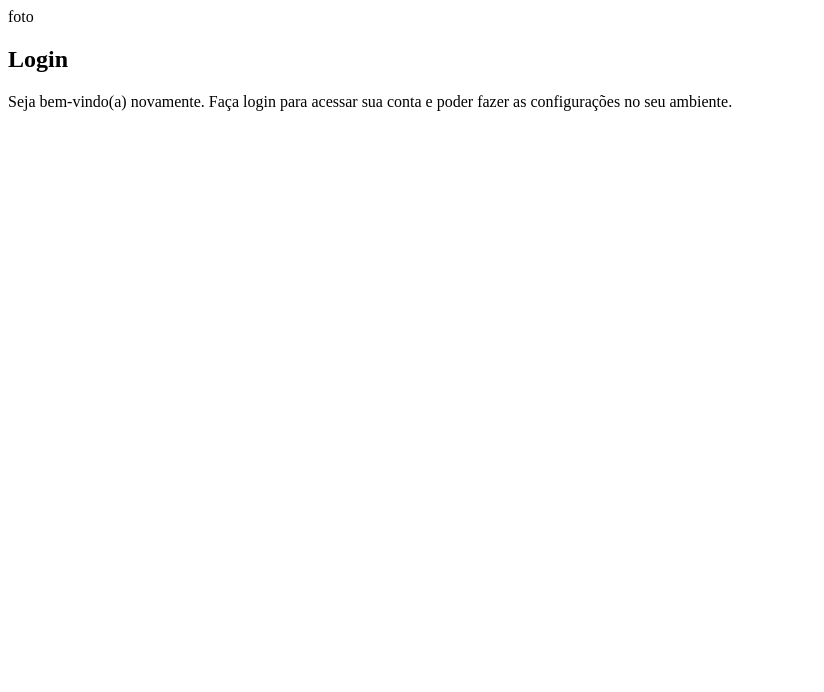
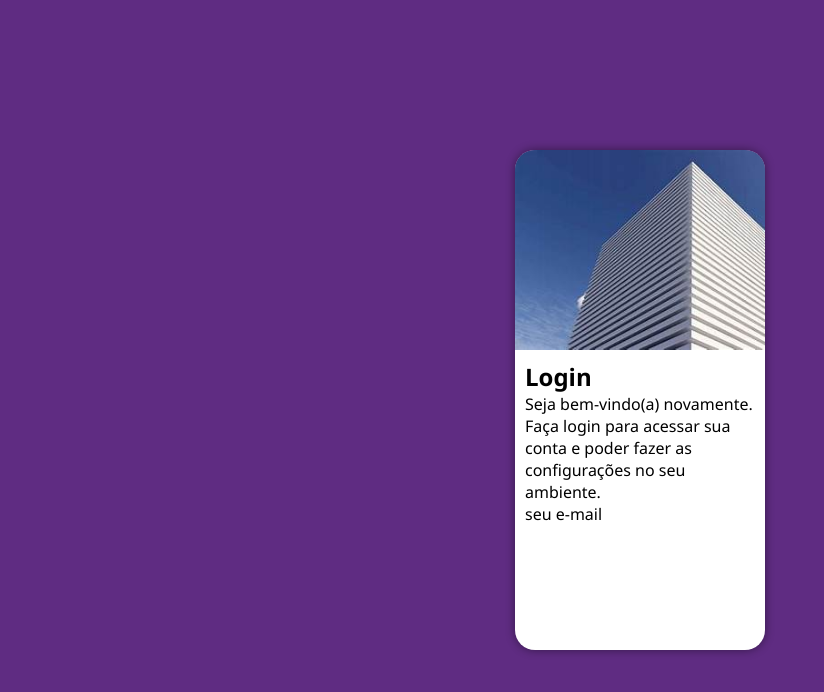
Before and after one commit to anailsondev/projeto-login, a plain HTML site: page index.html in a window 1280 px wide. Shown: the whole page, without its empty margins (0-824 px from the left). Drawn offline with Linux system fonts and the light colour scheme.

Commit message:
criei a estrutura do css

```diff
--- a/estilos/style.css
+++ b/estilos/style.css
@@ -5,3 +5,50 @@
 Verde: #49a09d
 Lilás: #5f2c82
 */
+
+* {
+    font-family: 'Segoe UI', Tahoma, Geneva, Verdana, sans-serif;
+    margin: 0px;
+    padding: 0px;
+    box-sizing: border-box;
+}
+
+body, html {
+    background-color: #5f2c82;
+    height: 100vh;
+    width: 100vw;
+}
+
+main {
+    height: 100vh;
+    width: 100vw;
+}
+
+section#login {
+    position: relative;
+    top: 50%;
+    left: 50%;
+    transform: translate(-50%, -50%);
+    overflow: hidden;
+
+
+
+    background-color: white;
+    width: 250px;
+    height: 500px;
+    border-radius: 20px;
+    box-shadow: 0px 0px 10px rgba(0, 0, 0, 0.445);
+}
+
+section#login > div#imagem {
+    display: block;
+    background: #5f2c82 url(../imagens/imagem-login.jpg) no-repeat;
+    background-size: cover;
+    background-position: left bottom;
+    height: 200px;
+}
+
+section#login > div#formulario {
+    display: block;
+    padding: 10px;
+}
--- a/index.html
+++ b/index.html
@@ -10,14 +10,14 @@
     <main>
         <section id="login">
             <div id="imagem">
-                foto
+                <!--Aqui vai a Imagem nas CSS-->
 
             </div>
             <div id="formulario">
                 <h1>Login</h1>
                 <p>Seja bem-vindo(a) novamente. Faça login para acessar sua conta e poder fazer as configurações no seu ambiente.</p>
                 <form action="login.php" method="post">
-
+                    <label for="iemail">seu e-mail</label>
 
                 </form>
 
```
